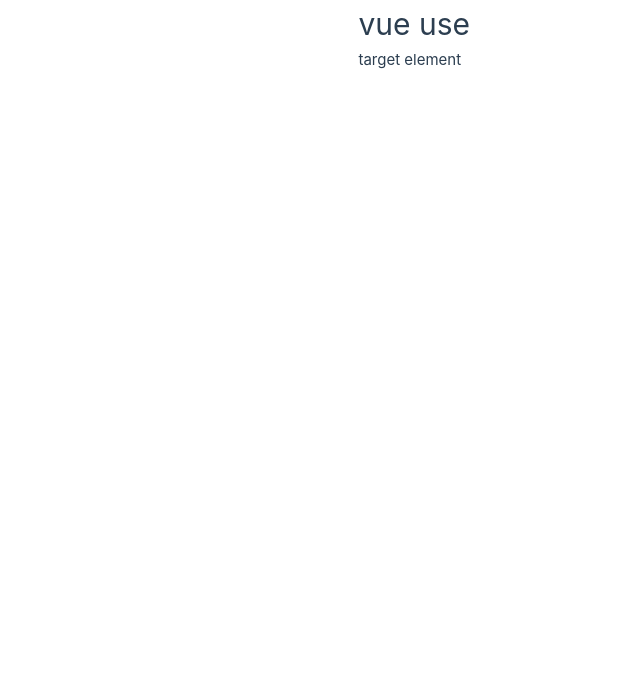
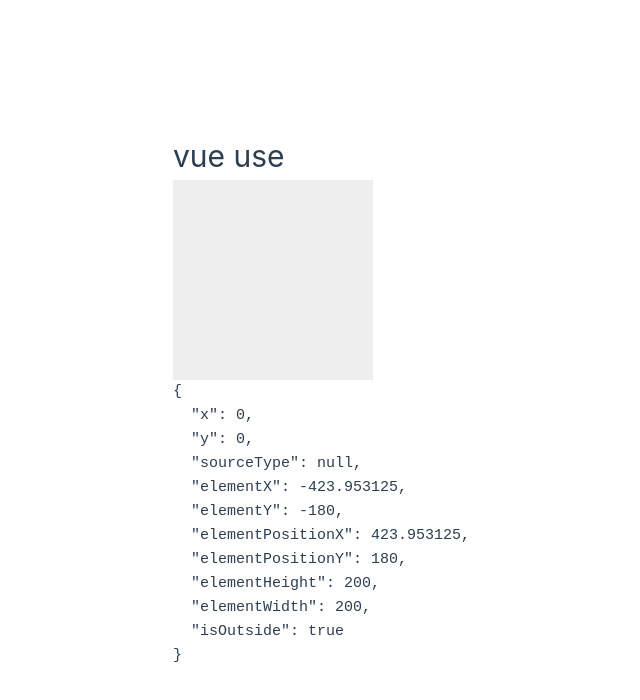
Before and after one commit to noah-00/vue3-doc, a Vue app: page / in a window 1280 px wide. Shown: the top 700 px of the page, without its empty margins (170-810 px from the left). Built offline with nearby package versions, Linux system fonts and the light colour scheme.

Commit message:
✨ useMouseInElement

```diff
--- /dev/null
+++ b/src/components/VueUse/UseMouseInElement.vue
@@ -0,0 +1,22 @@
+<script setup lang="ts">
+import { reactive, ref } from "vue";
+import { useMouseInElement } from "@vueuse/core";
+
+const target = ref(null);
+const mouse = reactive(useMouseInElement(target));
+</script>
+
+<template>
+  <div flex="~" gap="4">
+    <div ref="target" class="target_div" />
+    <pre lang="yaml">{{ mouse }}</pre>
+  </div>
+</template>
+
+<style scoped>
+.target_div {
+  width: 200px;
+  height: 200px;
+  background-color: #eee;
+}
+</style>
--- a/src/components/VueUse/index.vue
+++ b/src/components/VueUse/index.vue
@@ -7,6 +7,7 @@
 import UseElementBounding from "./UseElementBounding.vue";
 import UseElementSize from "./UseElementSize.vue";
 import UseElementVisibility from "./UseElementVisibility.vue";
+import UseMouseInElement from "./UseMouseInElement.vue";
 </script>
 
 <template>
@@ -18,5 +19,6 @@
   <!-- <UseDropZone /> -->
   <!-- <UseElementBounding /> -->
   <!-- <UseElementSize /> -->
-  <UseElementVisibility />
+  <!-- <UseElementVisibility /> -->
+  <UseMouseInElement />
 </template>
```
